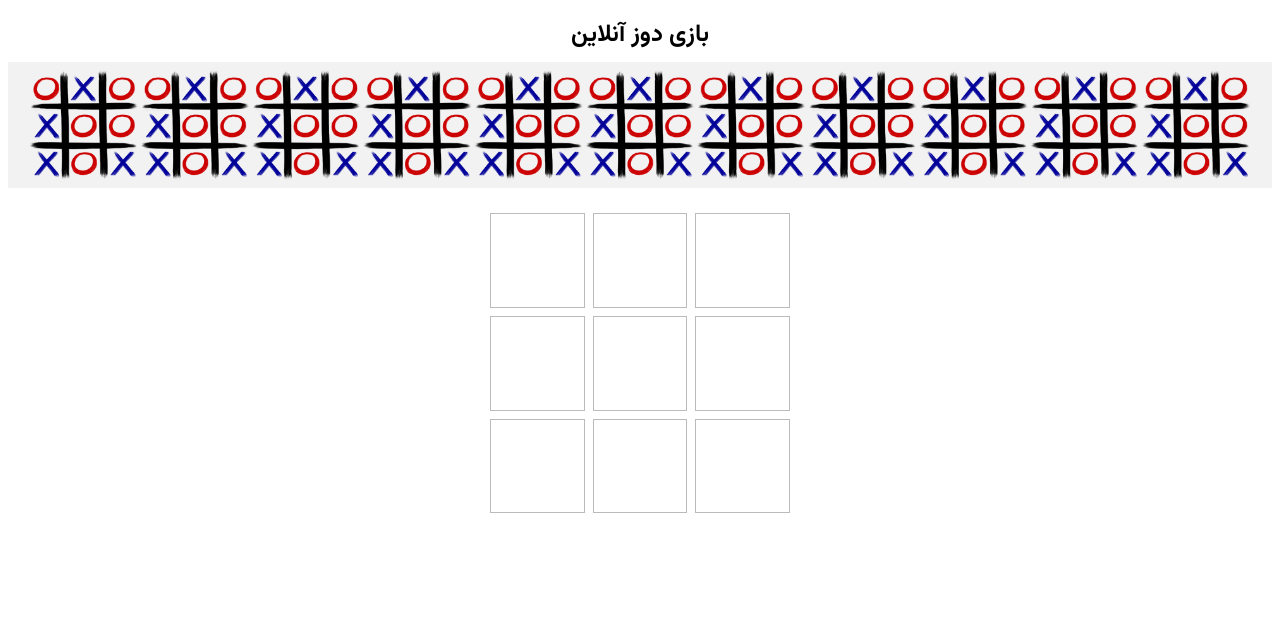
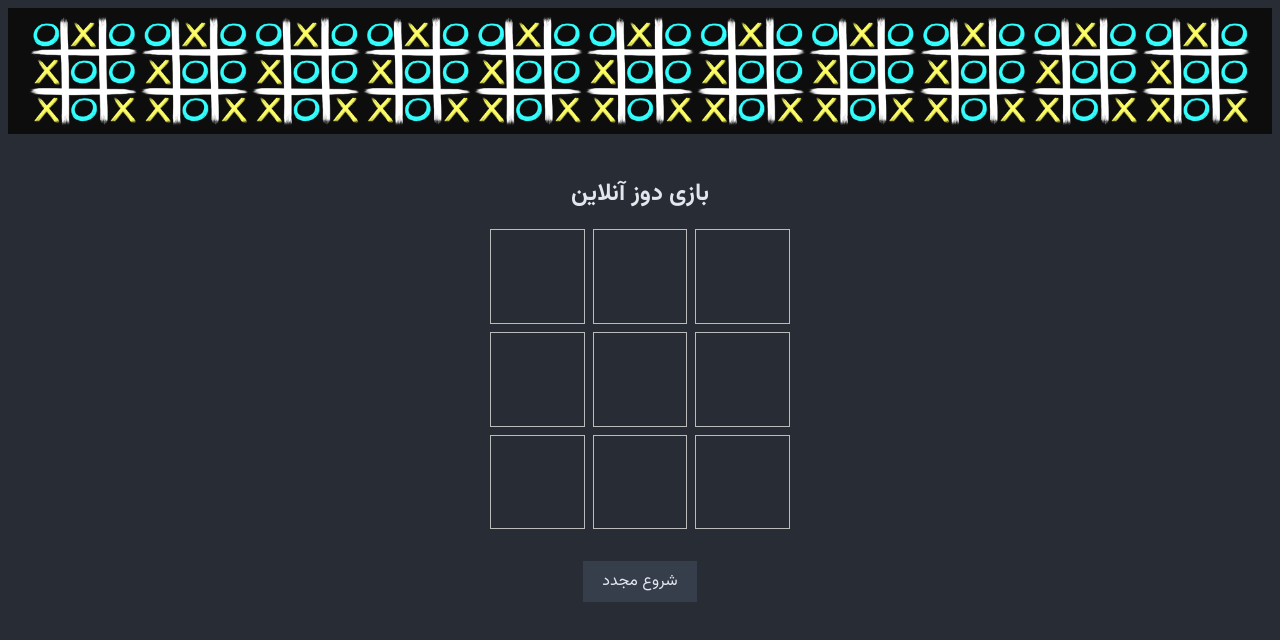
Before and after one commit to reza-akbari/simple-web-page, a plain HTML site: page index.html in a window 1280 px wide. Drawn offline with Linux system fonts and the light colour scheme.

Commit message:
add reset button + change design

```diff
--- a/app.css
+++ b/app.css
@@ -3,16 +3,19 @@
 body {
   direction: rtl;
   font-family: "Vazirmatn", sans-serif;
+  background-color: #282c34;
+  color: #e3e6ed;
 }
 
 h1 {
   font-size: 1.5rem;
   text-align: center;
-  margin-bottom: 0.5rem;
+  margin-bottom: 1rem;
 }
 img {
   max-width: 100%;
   margin-bottom: 1rem;
+  filter: invert(1);
 }
 
 .board {
@@ -30,5 +33,20 @@ img {
   place-content: center;
 }
 .board > *:hover {
-  background-color: #eee;
+  background-color: #1c1f26;
 }
+
+button {
+  font-family: inherit;
+  font-size: 1rem;
+  color: inherit;
+  background-color: #363d4b;
+  border: none;
+  padding: 0.5rem 1.2rem;
+  margin: 2rem auto;
+  display: block;
+  cursor: pointer;
+}
+button:hover {
+  background-color: #34435f;
+}
--- a/app.js
+++ b/app.js
@@ -65,3 +65,7 @@ cells.forEach((cell, number) => {
     }
   });
 });
+
+document
+  .querySelector("button")
+  .addEventListener("click", () => location.reload());
--- a/index.html
+++ b/index.html
@@ -9,8 +9,8 @@
 </head>
 <body>
 
+  <img src="banner.png" alt="دوز">
   <h1>بازی دوز آنلاین</h1>
-  <img src="banner.png" alt="دوز">
 
   <div class="board">
     <div></div>
@@ -24,6 +24,8 @@
     <div></div>
   </div>
 
+  <button>شروع مجدد</button>
+
   <script src="app.js"></script>
 </body>
 </html>
```
